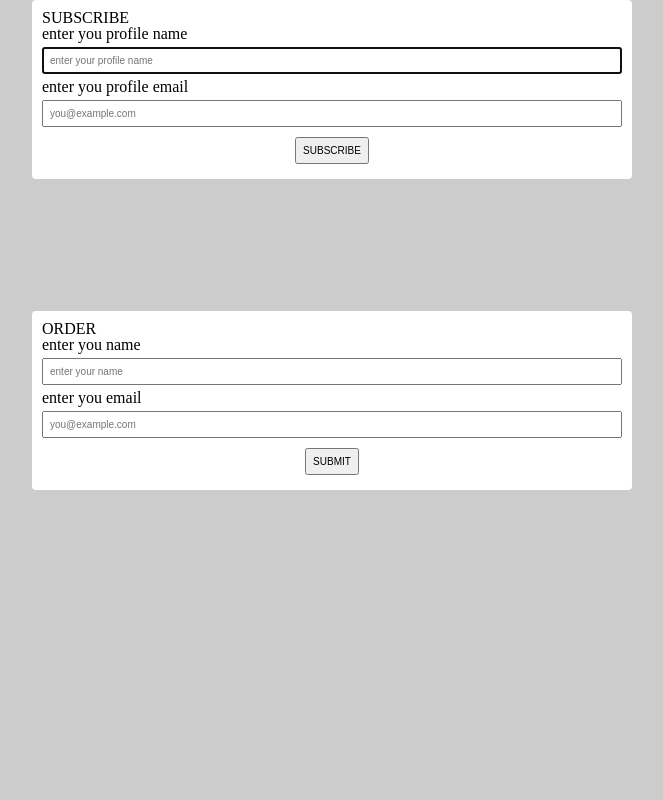
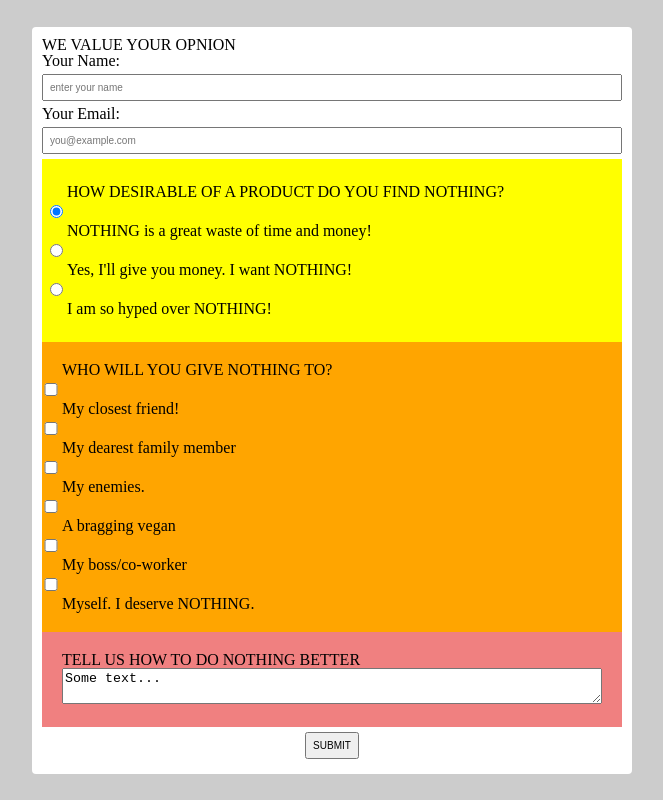
Before and after one commit to creative-function/week5HW.NOTHINGform, a website: page index.html in a window 1280 px wide. Shown: the whole page, without its empty margins (308-971 px from the left). Drawn offline with Linux system fonts and the light colour scheme.

Commit message:
hw updates

```diff
--- a/index.html
+++ b/index.html
@@ -3,7 +3,7 @@
 	<head>
 		<meta charset="utf-8">
 		<meta http-equiv="x-ua-compatible" content="ie=edge">
-		<title> week 5- accessibility </title>
+		<title> Survey for NOTHING </title>
 		<meta name="description" content="">
 		<meta name="viewport" content="width=device-width, initial-scale=1">
 
@@ -14,24 +14,44 @@
 	</head>
 	<body>
 
-		<section class="form-overlay">
 
-			<form id="subscribe">
-				<h1>SUBSCRIBE</h1>
-				<label for="sub-name">enter you profile name</label>
-				<input id="sub-name" type="text" name="subscribe-name" placeholder="enter your profile name"></input>
-				<label for="sub-email">enter you profile email</label>
-				<input id="sub-email" type="email" name="subscribe-email" placeholder="you@example.com"></input>
-				<button type="submit">SUBSCRIBE</button>
-			</form>
-		</section>
 
-		<form id="order">
-			<h1>ORDER</h1>
-			<label for="name">enter you name</label>
+		<form id="survey">
+			<label>WE VALUE YOUR OPNION</label>
+			<label for="name">Your Name:</label>
 			<input type="text" name="name" placeholder="enter your name"></input>
-			<label for="email">enter you email</label>
+			<label for="email">Your Email:</label>
 			<input type="email" name="email" placeholder="you@example.com"></input>
+			<div class="radio-questions">
+				<label for="radio-questions">HOW DESIRABLE OF A PRODUCT DO YOU FIND NOTHING?</label>
+				<input type="radio" name="rating1" value="want" checked></input>
+				<label for="rating1">NOTHING is a great waste of time and money!</label>
+				<input type="radio" name="rating2" value="need"></input>
+				<label for="rating2">Yes, I'll give you money. I want NOTHING!</label>
+				<input type="radio" name="rating" value="other"></input>
+				<label for="rating3"> I am so hyped over NOTHING!</label>
+			</div>
+			<div class="checkbox-questions">
+				<label>WHO WILL YOU GIVE NOTHING TO?</label>
+				<input type="checkbox" name="answer1" value="Friend"></input>
+				<label for="answer1">My closest friend!</label>
+				<input type="checkbox" name="answer2" value="Family"></input>
+				<label for="answer2">My dearest family member</label>
+				<input type="checkbox" name="answer3" value="Enemy" ></input>
+				<label for="answer3"> My enemies.</label>
+				<input type="checkbox" name="answer4" value="Vegan"></input>
+				<label for="answer4">A bragging vegan</label>
+				<input type="checkbox" name="answer5" value="Boss"></input>
+				<label for="answer5">My boss/co-worker</label>
+				<input type="checkbox" name="answer6" value="Myself"></input>
+				<label for="answer6">Myself. I deserve NOTHING.</label>
+			</div>
+
+			<div class="text-question">
+				<label>TELL US HOW TO DO NOTHING BETTER</label>
+				<textarea class="text-answer">Some text...</textarea>
+			</div>
+
 			<button type="submit">SUBMIT</button>
 		</form>
 
--- a/src/scss/main.scss
+++ b/src/scss/main.scss
@@ -40,9 +40,13 @@ input, button{
 	margin:5px 0;
 }
 
-input{
+input[type=text]{
 	width:100%;
 }
+
+
+
+
 
 button{
 	align-self: center;
@@ -50,6 +54,7 @@ button{
 
 form{
 	width:100%;
+
 	display: flex;
 	flex-direction: column;
 	background: white;
@@ -58,6 +63,51 @@ form{
 	padding:10px;
 }
 
+
+.radio-questions{
+	background-color: yellow;
+	display: flex;
+	flex-direction: column;
+	padding:25px;
+	widows: 100%;
+
+	input[type=radio]{
+		width:10%;
+		position: relative;
+		left:-7%;
+		top:15%;
+
+	}
+
+}
+
+.checkbox-questions{
+	background-color: orange;
+	display:flex;
+	flex-direction: column;
+	padding:20px;
+	width: 100%;
+
+	input[type=checkbox]{
+		width:10%;
+		position: relative;
+		left:-7%;
+		top:6%;
+
+	}
+}
+
+.text-question{
+	background-color: lightcoral;
+	padding:20px;
+	width: 100%;
+
+	.text-answer{
+		width:100%;
+	}
+
+
+}
 /* 2. Content ================================= */
 
 #subscribe {
```
Also changed, not shown: dist/css/main.css, 1 other file.
